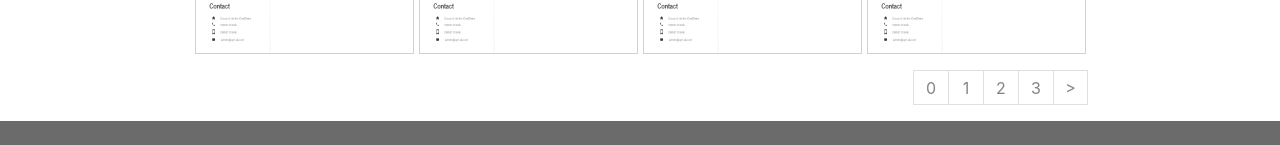
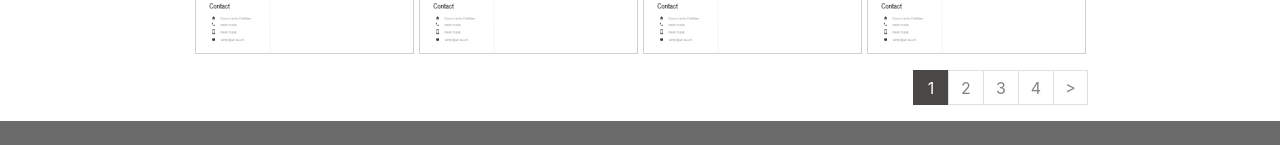
Before and after one commit to nghia641998/TKGD, a React (Create React App) app: page / in a window 1280 px wide. Shown: the part 1956-2101 px from the top of the page. Built offline with nearby package versions, Linux system fonts and the light colour scheme.

Commit message:
in đậm page number button ứng với page của my templates trong Home

```diff
--- a/src/components/Home/MyTemplates.jsx
+++ b/src/components/Home/MyTemplates.jsx
@@ -31,15 +31,16 @@ class MyTemplates extends Component {
 
 
     renderPageNumerNav = () => {
+        const { selectedPage } = this.props;
         const arrPageNumber = [...Array(4).keys()];
         return (
             <div className="d-flex justify-content-end mb-3">
                 {
                     arrPageNumber.map((item) => {
                         return (
-                            <a className="btn-page-number"
+                            <a className={`btn-page-number ${item === selectedPage && 'btn-page-number-selected'}`}
                                 href="script:0">
-                                    {item}
+                                    {item + 1}
                             </a>
                         );
                     })
--- a/src/css/home.css
+++ b/src/css/home.css
@@ -260,6 +260,14 @@
   line-height: 32px;
 }
 
+.btn-page-number-selected {
+  background-color: #4a4747;
+  border-color: #4a4747;
+  color: white;
+  text-decoration: none;
+}
+
+
 .btn-page-number:hover {
   background-color: #4a4747;
   border-color: #4a4747;
```
